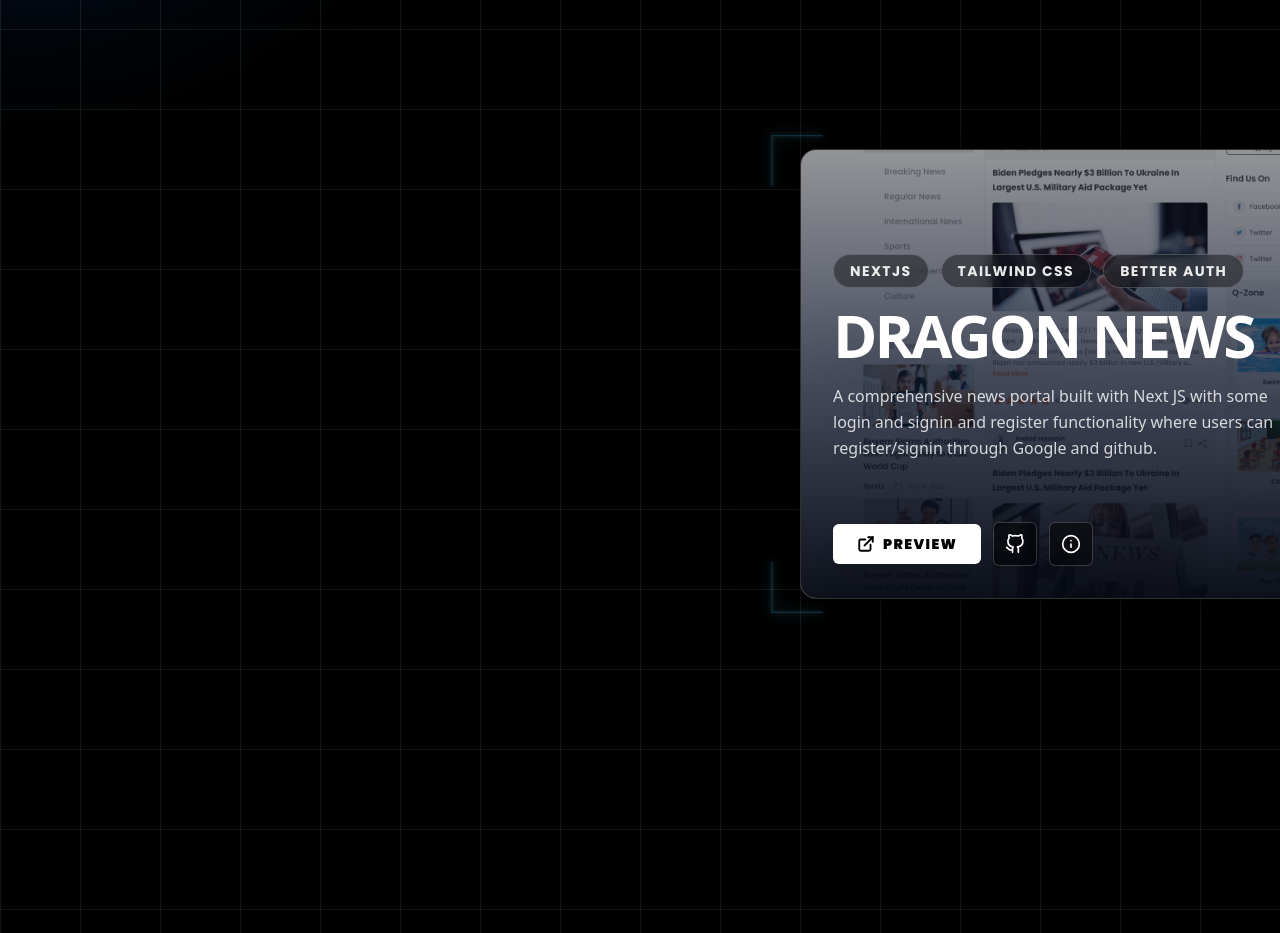
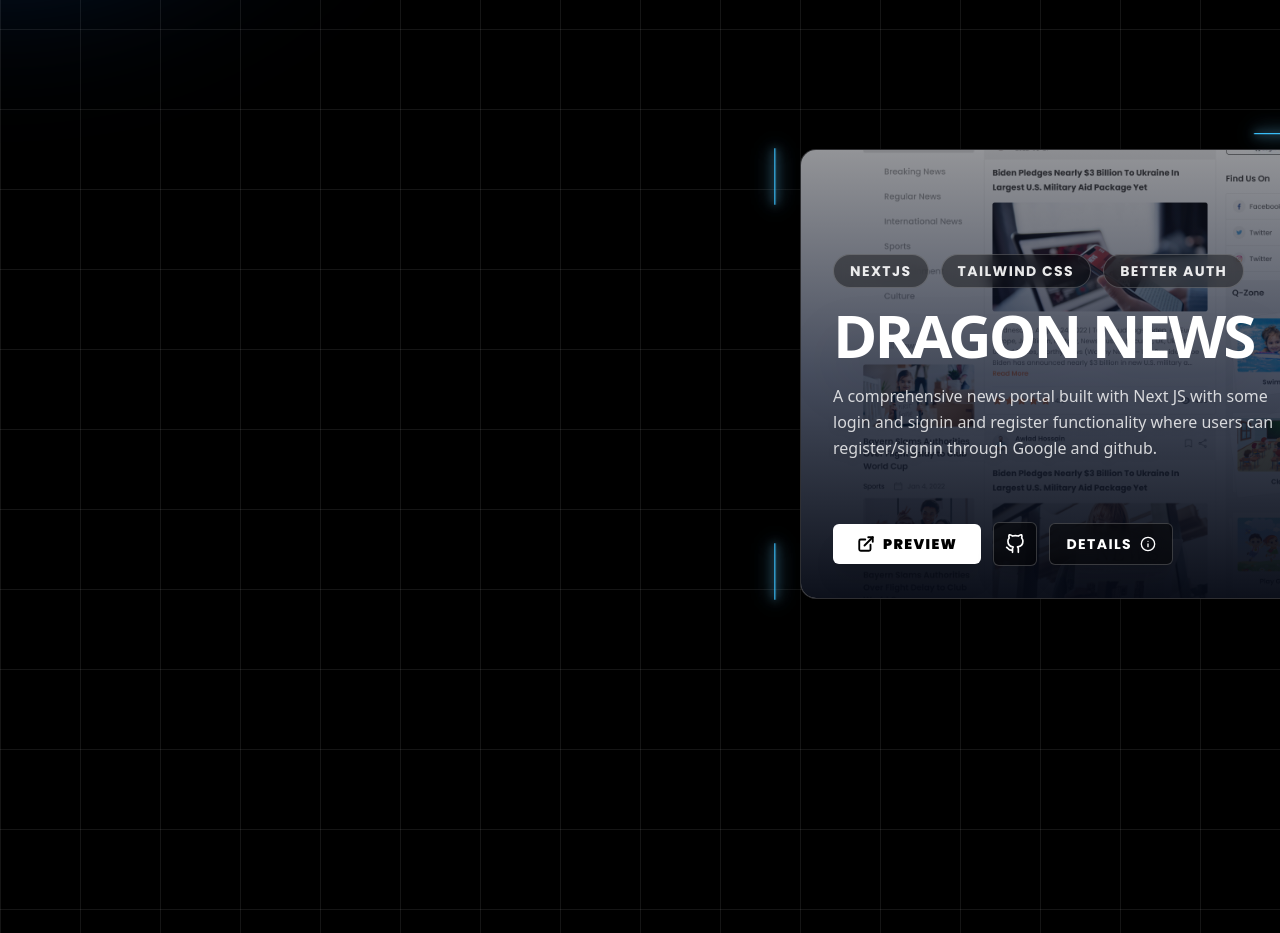
Before and after one commit to ArifKhanEver/Portfolio, a Next.js app: page / in a window 1280 px wide. Shown: the part 6860-7793 px from the top of the page. Built offline with nearby package versions, Linux system fonts and the light colour scheme.

Commit message:
feat: enlarge chamfer notch, animate SVG stroke-dashoffset on scroll, and add Details link to project page

```diff
--- a/src/components/FeaturedWork.jsx
+++ b/src/components/FeaturedWork.jsx
@@ -4,6 +4,7 @@
 import gsap from "gsap";
 import { ScrollTrigger } from "gsap/ScrollTrigger";
 import Image from "next/image";
+import Link from "next/link";
 import { FiGithub, FiExternalLink, FiInfo } from "react-icons/fi";
 import Dragon from '@/assets/home-layout.png'
 import KinKeeper from '@/assets/KinKeeper.png'
@@ -150,14 +151,32 @@
         const frame = card.querySelector('.corner-frame');
         if (!frame) return;
 
-        // The frame drifts right as the card moves across the screen.
-        // immediateRender: false ensures the fromState (x:-30) is not
-        // applied instantly on mount — it only kicks in when the scroll trigger fires.
+        // Animate stroke-dashoffset to draw the border as the card scrolls in
+        const polylines = frame.querySelectorAll('polyline');
+        polylines.forEach((pl) => {
+          try {
+            const len = pl.getTotalLength ? pl.getTotalLength() : 150;
+            gsap.set(pl, { strokeDasharray: len, strokeDashoffset: len });
+            gsap.to(pl, {
+              strokeDashoffset: 0,
+              ease: "none",
+              immediateRender: false,
+              scrollTrigger: {
+                trigger: card,
+                containerAnimation: horizontalTween,
+                start: "left 85%",
+                end: "center center",
+                scrub: true,
+              }
+            });
+          } catch(e) { /* polyline may not support getTotalLength in SSR */ }
+        });
+
+        // Also drift the whole frame right with the scroll for parallax
         gsap.fromTo(frame,
-          { x: -30, opacity: 0 },
+          { x: -20 },
           {
-            x: 30,
-            opacity: 1,
+            x: 20,
             ease: "none",
             immediateRender: false,
             scrollTrigger: {
@@ -318,34 +337,34 @@
                 viewBox="0 0 628 478"
                 preserveAspectRatio="none"
                 style={{
-                  top: '-14px', left: '-14px',
-                  width: 'calc(100% + 28px)',
-                  height: 'calc(100% + 28px)',
-                  filter: 'drop-shadow(0 0 8px #38bdf8) drop-shadow(0 0 2px #7dd3fc)',
-                  opacity: 0,
+                  top: '-16px', left: '-16px',
+                  width: 'calc(100% + 32px)',
+                  height: 'calc(100% + 32px)',
+                  filter: 'drop-shadow(0 0 10px #38bdf8) drop-shadow(0 0 4px #7dd3fc)',
                 }}
               >
                 {/* top-left L-bracket */}
                 <polyline
-                  points="0,50 0,0 50,0"
+                  points="0,70 0,0 70,0"
                   fill="none" stroke="#38bdf8" strokeWidth="2.5" strokeLinecap="square"
                   vectorEffect="non-scaling-stroke"
                 />
-                {/* top-right: chamfered/diamond-cut corner — along top, diagonal notch, then down */}
+                {/* top-right: LARGE chamfered/diamond-cut corner
+                    The cut starts 150px from the right edge, giving a bold angled notch */}
                 <polyline
-                  points="528,0 608,0 628,20 628,50"
+                  points="478,0 568,0 628,60 628,130"
                   fill="none" stroke="#38bdf8" strokeWidth="2.5" strokeLinecap="square"
                   vectorEffect="non-scaling-stroke"
                 />
                 {/* bottom-left L-bracket */}
                 <polyline
-                  points="0,428 0,478 50,478"
+                  points="0,408 0,478 70,478"
                   fill="none" stroke="#38bdf8" strokeWidth="2.5" strokeLinecap="square"
                   vectorEffect="non-scaling-stroke"
                 />
                 {/* bottom-right L-bracket */}
                 <polyline
-                  points="578,478 628,478 628,428"
+                  points="558,478 628,478 628,408"
                   fill="none" stroke="#38bdf8" strokeWidth="2.5" strokeLinecap="square"
                   vectorEffect="non-scaling-stroke"
                 />
@@ -418,13 +437,14 @@
                     <FiGithub size={20} />
                   </a>
 
-                  <button
-                    className="flex items-center justify-center w-10 h-10 md:w-11 md:h-11 bg-black/50 backdrop-blur-md border border-white/20 rounded-md text-white hover:bg-white hover:text-black hover:scale-110 active:scale-95 transition-all shadow-xl"
+                  <Link
+                    href={`/projects/${project.id}`}
+                    className="flex items-center gap-2 bg-black/50 backdrop-blur-md border border-white/20 rounded-md text-white px-4 py-2 md:py-2.5 hover:bg-white hover:text-black hover:scale-105 active:scale-95 transition-all shadow-xl text-xs md:text-sm font-bold uppercase tracking-widest"
                   >
-                    <FiInfo size={20} />
-                  </button>
+                    Details
+                    <FiInfo size={16} />
+                  </Link>
                 </div>
-
               </div>
             </div>
           ))}
```
